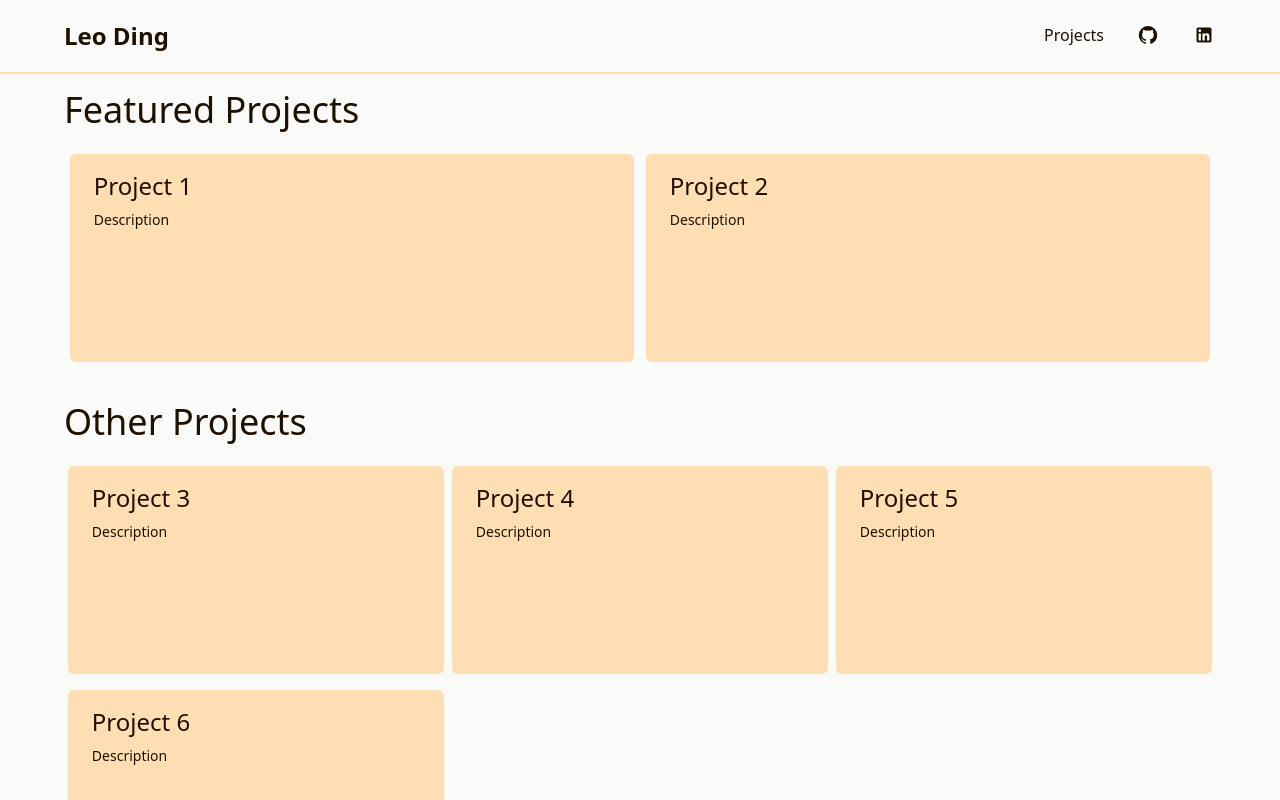
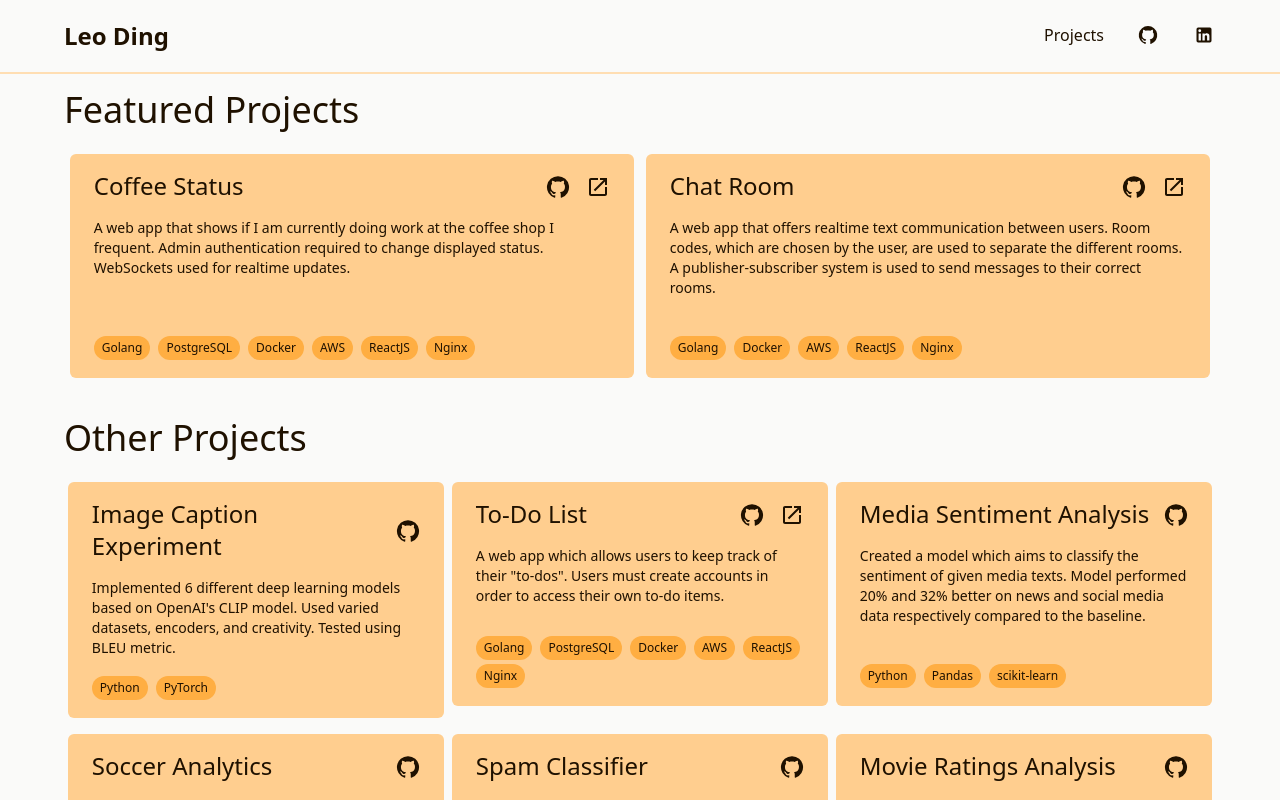
Before and after one commit to leoldding/portfolio, a React (Create React App) app in the folder frontend/: page /projects in a window 1280 px wide. Shown: the top 800 px of the page. Built offline with nearby package versions, Linux system fonts and the light colour scheme.

Commit message:
add projects (#8)
* sticky navbar

* fixed profile picture about menu

* added links to project cards

* added tags, minor card reformatting

* changed card flex spacing

* card links hiding

* added actual projects

```diff
--- a/frontend/src/App.js
+++ b/frontend/src/App.js
@@ -6,6 +6,7 @@
 import Navbar from "./components/portfolio/js/Navbar";
 import Footer from "./components/portfolio/js/Footer";
 import NotFound from "./components/portfolio/js/404";
+
 
 import "./styles.css";
 
--- a/frontend/src/components/portfolio/js/NavLinks.js
+++ b/frontend/src/components/portfolio/js/NavLinks.js
@@ -7,7 +7,7 @@
         <div className={"hidden md:block w-auto"}>
             <ul className={"flex flex-row font-medium space-x-8"}>
                 <li>
-                    <Link to={"/projects"} className={"transition duration-300 block hover:text-orange-500 hover:-translate-y-1 p-0"}>Projects</Link>
+                    <Link to={"/projects"} className={"transition duration-300 block md:hover:text-orange-500 md:hover:-translate-y-1 p-0"}>Projects</Link>
                 </li>
                 <li>
                     <Link
--- a/frontend/src/components/portfolio/js/Navbar.js
+++ b/frontend/src/components/portfolio/js/Navbar.js
@@ -6,7 +6,7 @@
 
 function Navbar() {
     return (
-        <nav className={"border-b-2 border-orange-200"}>
+        <nav className={"z-10 sticky top-0 bg-stone-50 border-b-2 border-orange-200"}>
             <div className={"max-w-screen-xl h-[72px] flex flex-wrap items-center justify-between mx-auto py-4 px-16"}>
                 <Link to={"/"} className={"flex items-center"}>
                     <span className={"transition block text-2xl font-semibold py-2 md:hover:text-orange-500 md:hover:-translate-y-1 md:p-0"}>Leo Ding</span>
--- a/frontend/src/components/portfolio/js/ProjectCard.js
+++ b/frontend/src/components/portfolio/js/ProjectCard.js
@@ -1,18 +1,45 @@
 import React from "react";
 import { Link } from "react-router-dom";
+import { GitHub, OpenInNew } from "@mui/icons-material";
+import ProjectTag from "./ProjectTag";
 
 function ProjectCard(props) {
+
+    const tagList = props.tags ? props.tags.map(tag => {return <li key={tag}><ProjectTag text={tag} /></li>}) : <div />
+
     return (
         <div className={"py-2 " + (props.featured ? "md:w-1/2" : "md:w-1/3")}>
-            <Link to={props.link}
-                  target={"_blank"}
-                  rel={"noopener noreferrer"}
-                  className={"block mx-auto w-[98%] h-52 bg-orange-200 rounded-md transition duration-300 md:hover:bg-orange-400 md:hover:-translate-y-1 overflow-hidden"}>
-                <div className={"px-6 py-4"}>
-                    <h2 className={"text-lg md:text-2xl pb-2"}>{props.title}</h2>
-                    <p className={"text-xs md:text-sm"}>{props.description}</p>
+            <div className={"group block mx-auto w-[98%] bg-orange-300 rounded-md transition duration-300 md:hover:-translate-y-1 md:hover:bg-orange-500"}>
+                <div className={"flex flex-col space-y-4 justify-between px-6 py-4 min-h-[14rem] "}>
+                    <div className={"flex flex-row items-center justify-between grow-0 space-x-1"}>
+                        <h2 className={"text-lg md:text-2xl"}>{props.title}</h2>
+                        <ul className={"flex flex-row space-x-4"}>
+                            <li className={(props.github ? "" : "hidden")}>
+                                <Link to={props.github}
+                                      target={"_blank"}
+                                      rel={"noopener noreferrer"}
+                                      className={"block transition duration-300 md:hover:-translate-y-1"} >
+                                    <GitHub />
+                                </Link>
+                            </li>
+                            <li className={(props.website ? "" : "hidden")}>
+                                <Link to={props.website}
+                                      target={"_blank"}
+                                      rel={"noopener noreferrer"}
+                                      className={"block transition duration-300 md:hover:-translate-y-1"}>
+                                    <OpenInNew />
+                                </Link>
+                            </li>
+                        </ul>
+                    </div>
+                    <p className={"text-xs md:text-sm grow"}>{props.description}</p>
+                    <div className={"w-[calc(100%+0.5rem)] -translate-x-1 grow-0"}>
+                        <ul className={"flex flex-row flex-wrap items-center text-xxs md:text-xs"}>
+                            {tagList}
+                        </ul>
+                    </div>
                 </div>
-            </Link>
+            </div>
         </div>
     )
 }
--- /dev/null
+++ b/frontend/src/components/portfolio/js/ProjectTag.js
@@ -0,0 +1,9 @@
+import React from "react";
+
+function ProjectTag(props) {
+    return (
+        <div className={"rounded-full transition duration-300 md:group-hover:bg-orange-300 bg-orange-500 mx-1 my-0.5 px-2 py-1"}>{props.text}</div>
+    );
+}
+
+export default ProjectTag;
--- a/frontend/src/components/portfolio/js/Projects.js
+++ b/frontend/src/components/portfolio/js/Projects.js
@@ -9,31 +9,60 @@
                 Featured Projects
             </h1>
             <div className={"flex flex-col md:flex-row flex-wrap mb-4 md:mb-8"}>
-                <ProjectCard link={"https://github.com/leoldding"}
-                             title={"Project 1"}
-                             description={"Description"}
+                <ProjectCard title={"Coffee Status"}
+                             website={"https://coffee.leoding.com"}
+                             github={"https://github.com/leoldding/coffeeStatusV3"}
+                             description={"A web app that shows if I am currently doing work at the coffee shop I frequent. " +
+                                 "Admin authentication required to change displayed status. " +
+                                 "WebSockets used for realtime updates."}
+                             tags={["Golang", "PostgreSQL", "Docker", "AWS", "ReactJS", "Nginx"]}
                              featured={true} />
-                <ProjectCard link={"https://github.com/leoldding"}
-                             title={"Project 2"}
-                             description={"Description"}
+                <ProjectCard title={"Chat Room"}
+                             website={"https://chat.leoding.com"}
+                             github={"https://github.com/leoldding/chatAppV2"}
+                             description={"A web app that offers realtime text communication between users. " +
+                                 "Room codes, which are chosen by the user, are used to separate the different rooms. " +
+                                 "A publisher-subscriber system is used to send messages to their correct rooms."}
+                             tags={["Golang", "Docker", "AWS", "ReactJS", "Nginx"]}
                              featured={true} />
             </div>
             <h1 className={"text-2xl md:text-4xl pb-4"}>
                 Other Projects
             </h1>
             <div className={"flex flex-col md:flex-row flex-wrap"}>
-                <ProjectCard link={"https://github.com/leoldding"}
-                             title={"Project 3"}
-                             description={"Description"} />
-                <ProjectCard link={"https://github.com/leoldding"}
-                             title={"Project 4"}
-                             description={"Description"} />
-                <ProjectCard link={"https://github.com/leoldding"}
-                             title={"Project 5"}
-                             description={"Description"} />
-                <ProjectCard link={"https://github.com/leoldding"}
-                             title={"Project 6"}
-                             description={"Description"} />
+                <ProjectCard title={"Image Caption Experiment"}
+                             github={"https://github.com/leoldding/image-captioning-CLIP"}
+                             description={"Implemented 6 different deep learning models based on OpenAI's CLIP model. " +
+                                 "Used varied datasets, encoders, and creativity. " +
+                                 "Tested using BLEU metric."}
+                             tags={["Python", "PyTorch"]} />
+                <ProjectCard title={"To-Do List"}
+                             website={"https://todo.leoding.com"}
+                             github={"https://github.com/leoldding/todolistV2"}
+                             description={"A web app which allows users to keep track of their \"to-dos\". " +
+                                 "Users must create accounts in order to access their own to-do items."}
+                             tags={["Golang", "PostgreSQL", "Docker", "AWS", "ReactJS", "Nginx"]} />
+                <ProjectCard title={"Media Sentiment Analysis"}
+                             github={"https://github.com/leoldding/media-sentiment-analysis"}
+                             description={"Created a model which aims to classify the sentiment of given media texts. " +
+                                 "Model performed 20% and 32% better on news and social media data respectively compared to the baseline."}
+                             tags={["Python", "Pandas", "scikit-learn"]} />
+                <ProjectCard title={"Soccer Analytics"}
+                             github={"https://github.com/leoldding/soccer-analytics"}
+                             description={"Analyzed performance metrics from three European leagues. " +
+                                 "Trained logistic regression models to classify winners and losers. " +
+                                 "Models had an average AUC ROC score of 0.81."}
+                             tags={["Java", "SQL", "Spark", "Hadoop", "Hive", "Impala"]} />
+                <ProjectCard title={"Spam Classifier"}
+                             github={"https://github.com/leoldding/spam-classifier"}
+                             description={"Created a logistic regression model which classifies text messages from a dataset as spam. " +
+                                 "Model performed with precision and recall scores of 1 and 0.76 respectively."}
+                             tags={["Python", "scikit-learn"]} />
+                <ProjectCard title={"Movie Ratings Analysis"}
+                             github={"https://github.com/leoldding/movie-ratings-analysis"}
+                             description={"Analyzed the effect of 76 different characteristics on ones enjoyment of different movies. " +
+                                 "Wrote a report on the analytical findings responding to 10 proposed questions."}
+                             tags={["Python", "Pandas", "scikit-learn"]} />
             </div>
         </div>
     );
--- a/frontend/src/styles.css
+++ b/frontend/src/styles.css
@@ -595,6 +595,11 @@
   position: fixed;
 }
 
+.sticky {
+  position: -webkit-sticky;
+  position: sticky;
+}
+
 .relative {
   position: relative;
 }
@@ -635,6 +640,16 @@
 .mx-auto {
   margin-left: auto;
   margin-right: auto;
+}
+
+.my-0 {
+  margin-top: 0px;
+  margin-bottom: 0px;
+}
+
+.my-0\.5 {
+  margin-top: 0.125rem;
+  margin-bottom: 0.125rem;
 }
 
 .my-auto {
@@ -690,10 +705,6 @@
   height: 10rem;
 }
 
-.h-52 {
-  height: 13rem;
-}
-
 .h-\[72px\] {
   height: 72px;
 }
@@ -736,6 +747,14 @@
   max-height: 850px;
 }
 
+.min-h-\[13rem\] {
+  min-height: 13rem;
+}
+
+.min-h-\[14rem\] {
+  min-height: 14rem;
+}
+
 .min-h-\[calc\(100\%-74px\)\] {
   min-height: calc(100% - 74px);
 }
@@ -754,6 +773,10 @@
 
 .w-\[98\%\] {
   width: 98%;
+}
+
+.w-\[calc\(100\%\+0\.5rem\)\] {
+  width: calc(100% + 0.5rem);
 }
 
 .w-auto {
@@ -784,6 +807,20 @@
 
 .flex-grow-0 {
   flex-grow: 0;
+}
+
+.grow {
+  flex-grow: 1;
+}
+
+.grow-0 {
+  flex-grow: 0;
+}
+
+.-translate-x-1 {
+  --tw-translate-x: -0.25rem;
+  -webkit-transform: translate(var(--tw-translate-x), var(--tw-translate-y)) rotate(var(--tw-rotate)) skewX(var(--tw-skew-x)) skewY(var(--tw-skew-y)) scaleX(var(--tw-scale-x)) scaleY(var(--tw-scale-y));
+          transform: translate(var(--tw-translate-x), var(--tw-translate-y)) rotate(var(--tw-rotate)) skewX(var(--tw-skew-x)) skewY(var(--tw-skew-y)) scaleX(var(--tw-scale-x)) scaleY(var(--tw-scale-y));
 }
 
 .-translate-y-8 {
@@ -839,6 +876,12 @@
   justify-content: space-between;
 }
 
+.space-x-4 > :not([hidden]) ~ :not([hidden]) {
+  --tw-space-x-reverse: 0;
+  margin-right: calc(1rem * var(--tw-space-x-reverse));
+  margin-left: calc(1rem * calc(1 - var(--tw-space-x-reverse)));
+}
+
 .space-x-8 > :not([hidden]) ~ :not([hidden]) {
   --tw-space-x-reverse: 0;
   margin-right: calc(2rem * var(--tw-space-x-reverse));
@@ -851,6 +894,24 @@
   margin-bottom: calc(2.5rem * var(--tw-space-y-reverse));
 }
 
+.space-y-4 > :not([hidden]) ~ :not([hidden]) {
+  --tw-space-y-reverse: 0;
+  margin-top: calc(1rem * calc(1 - var(--tw-space-y-reverse)));
+  margin-bottom: calc(1rem * var(--tw-space-y-reverse));
+}
+
+.space-x-2 > :not([hidden]) ~ :not([hidden]) {
+  --tw-space-x-reverse: 0;
+  margin-right: calc(0.5rem * var(--tw-space-x-reverse));
+  margin-left: calc(0.5rem * calc(1 - var(--tw-space-x-reverse)));
+}
+
+.space-x-1 > :not([hidden]) ~ :not([hidden]) {
+  --tw-space-x-reverse: 0;
+  margin-right: calc(0.25rem * var(--tw-space-x-reverse));
+  margin-left: calc(0.25rem * calc(1 - var(--tw-space-x-reverse)));
+}
+
 .space-y-12 > :not([hidden]) ~ :not([hidden]) {
   --tw-space-y-reverse: 0;
   margin-top: calc(3rem * calc(1 - var(--tw-space-y-reverse)));
@@ -861,8 +922,8 @@
   align-self: center;
 }
 
-.overflow-hidden {
-  overflow: hidden;
+.self-center {
+  align-self: center;
 }
 
 .overflow-clip {
@@ -913,6 +974,11 @@
   background-color: rgb(255 222 179 / var(--tw-bg-opacity));
 }
 
+.bg-orange-300 {
+  --tw-bg-opacity: 1;
+  background-color: rgb(255 206 143 / var(--tw-bg-opacity));
+}
+
 .bg-orange-400 {
   --tw-bg-opacity: 1;
   background-color: rgb(255 189 102 / var(--tw-bg-opacity));
@@ -921,6 +987,11 @@
 .bg-orange-500 {
   --tw-bg-opacity: 1;
   background-color: rgb(255 174 66 / var(--tw-bg-opacity));
+}
+
+.bg-stone-50 {
+  --tw-bg-opacity: 1;
+  background-color: rgb(250 250 249 / var(--tw-bg-opacity));
 }
 
 .bg-orange-100 {
@@ -964,9 +1035,19 @@
   padding-right: 4rem;
 }
 
+.px-2 {
+  padding-left: 0.5rem;
+  padding-right: 0.5rem;
+}
+
 .px-6 {
   padding-left: 1.5rem;
   padding-right: 1.5rem;
+}
+
+.py-1 {
+  padding-top: 0.25rem;
+  padding-bottom: 0.25rem;
 }
 
 .py-2 {
@@ -1029,6 +1110,10 @@
 .text-xs {
   font-size: 0.75rem;
   line-height: 1rem;
+}
+
+.text-xxs {
+  font-size: 0.625rem;
 }
 
 .text-6xl {
@@ -1208,6 +1293,11 @@
     line-height: 1.25rem;
   }
 
+  .md\:text-xs {
+    font-size: 0.75rem;
+    line-height: 1rem;
+  }
+
   .md\:text-8xl {
     font-size: 6rem;
     line-height: 1;
@@ -1216,6 +1306,7 @@
   .md\:text-lg {
     font-size: 1.125rem;
     line-height: 1.75rem;
+
   }
 
   .md\:hover\:-translate-x-1:hover {
@@ -1235,8 +1326,18 @@
     background-color: rgb(255 189 102 / var(--tw-bg-opacity));
   }
 
+  .md\:hover\:bg-orange-500:hover {
+    --tw-bg-opacity: 1;
+    background-color: rgb(255 174 66 / var(--tw-bg-opacity));
+  }
+
   .md\:hover\:text-orange-500:hover {
     --tw-text-opacity: 1;
     color: rgb(255 174 66 / var(--tw-text-opacity));
   }
+
+  .group:hover .md\:group-hover\:bg-orange-300 {
+    --tw-bg-opacity: 1;
+    background-color: rgb(255 206 143 / var(--tw-bg-opacity));
+  }
 }
--- a/frontend/tailwind.config.js
+++ b/frontend/tailwind.config.js
@@ -21,7 +21,10 @@
     "screens": {
           "sm": "450px",
           "md": "850px"
-    }
+      },
+    "fontSize": {
+          "xxs": "0.625rem"
+     },
     },
   },
   plugins: [],
```
